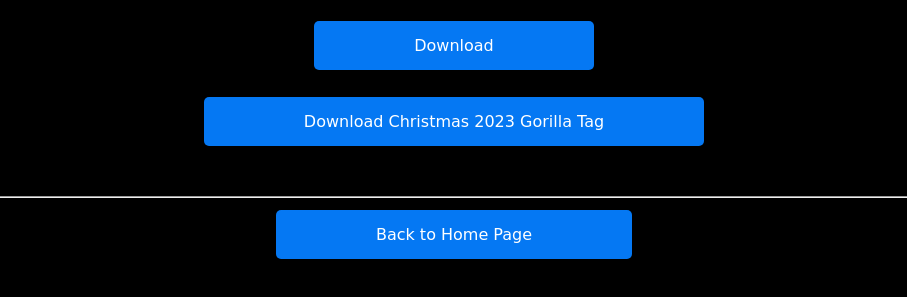
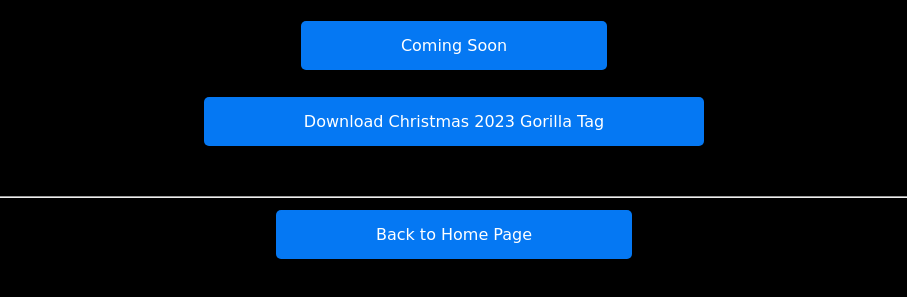
Before and after one commit to icetheperson/Ices.Network, a plain HTML site: page crossplay.html in a window 1280 px wide. Shown: the part 189-486 px from the top of the page, without its empty margins (186-1093 px from the left). Drawn offline with Linux system fonts and the light colour scheme; a web font is replaced by a local one.

Commit message:
Update crossplay.html

```diff
--- a/crossplay.html
+++ b/crossplay.html
@@ -48,7 +48,7 @@
     </p>
     <br>
     <a href="#">
-        Download
+        Coming Soon
     </a>
     <br>
     <br>
```
